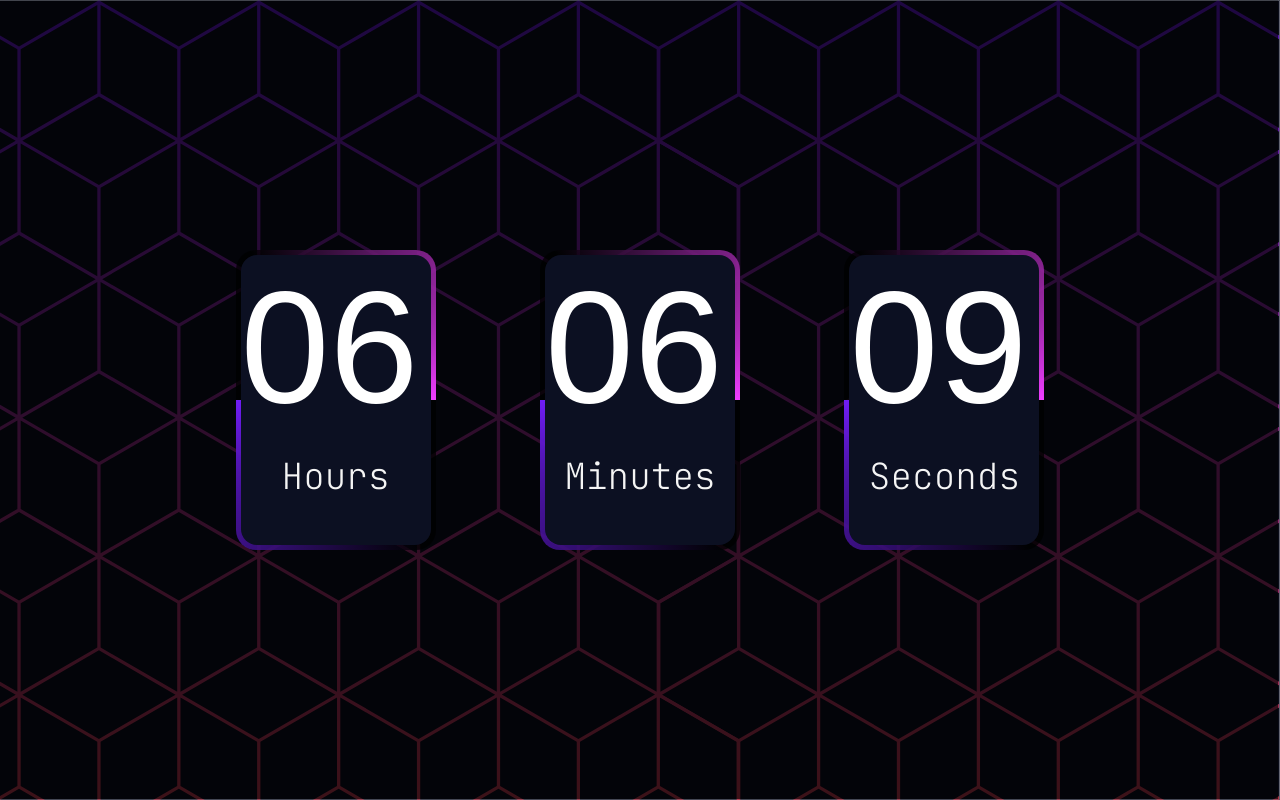
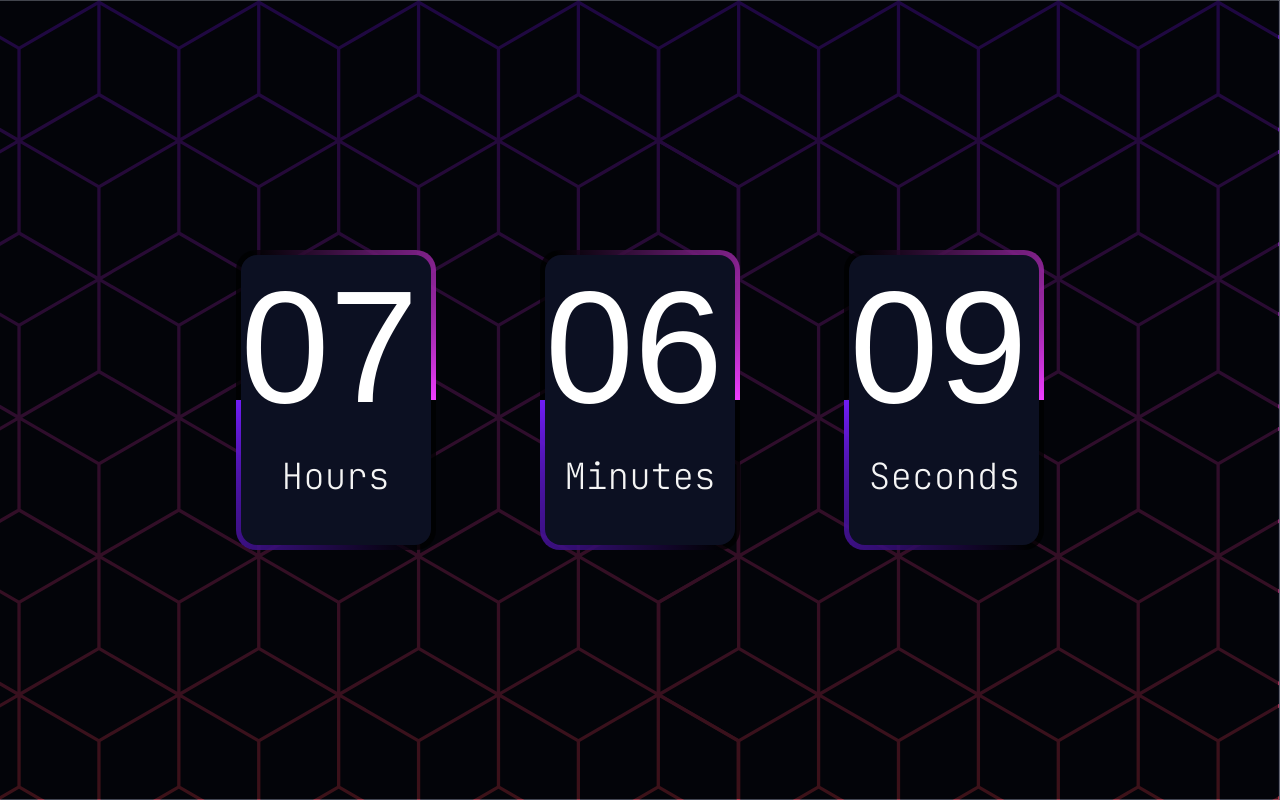
Before and after one commit to Saharsh-Wadekar/countdown, a plain HTML site: page index.html in a window 1280 px wide. Drawn offline with Linux system fonts and the light colour scheme.

Commit message:
time update

```diff
--- a/index.html
+++ b/index.html
@@ -19,7 +19,7 @@
       var x;
 
       // Set the date we're counting down from
-      var countDownDate = new Date("Feb 10, 2023 10:00:00").getTime();
+      var countDownDate = new Date("Feb 10, 2023 11:00:00").getTime();
 
       // Update the count down every 1 second
       x = setInterval(function () {
```
